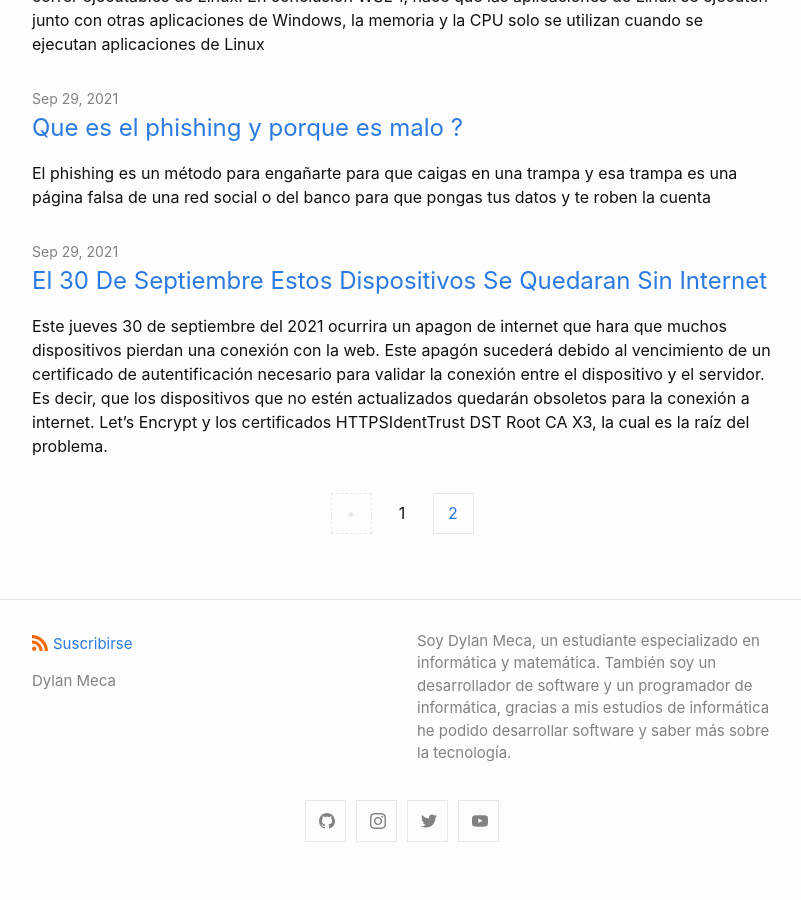
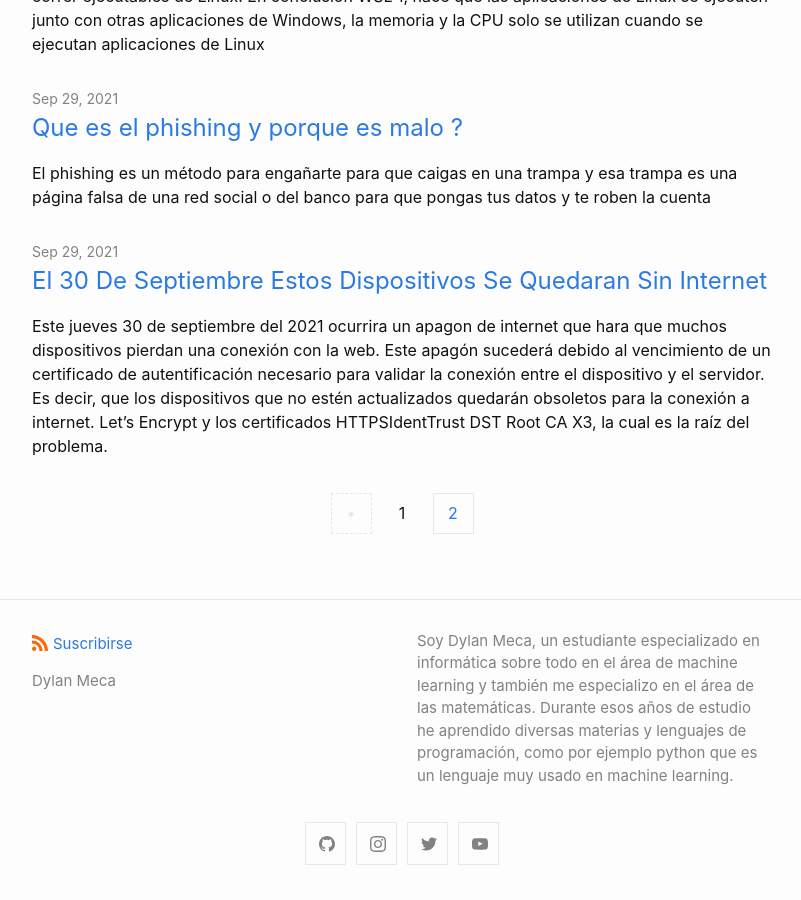
Before and after one commit to dylanmeca/dylanmeca.github.io, a Jekyll site: the page built from index.html, in a window 1280 px wide and 900 px high, scrolled down 1751 px. Shown: the whole window, without its empty margins (238-1039 px from the left). Built offline with Jekyll 4.4.1, drawn with Linux system fonts in a browser that asks for light colours; the list of posts is cut into pages by our own code; before the commit the page ends 2628 px from its top, so only the background shows below that.

Commit message:
Update _config.yml

```diff
--- a/_config.yml
+++ b/_config.yml
@@ -1,5 +1,5 @@
 title: Dylan Meca
-description: Soy Dylan Meca, un estudiante especializado en informática y matemática. También soy un desarrollador de software y un programador de informática, gracias a mis estudios de informática he podido desarrollar software y saber más sobre la tecnología.
+description: Soy Dylan Meca, un estudiante especializado en informática sobre todo en el área de machine learning y también me especializo en el área de las matemáticas. Durante esos años de estudio he aprendido diversas materias y lenguajes de programación, como por ejemplo python que es un lenguaje muy usado en machine learning.
 author:
   name: Dylan Meca
   email:
```
